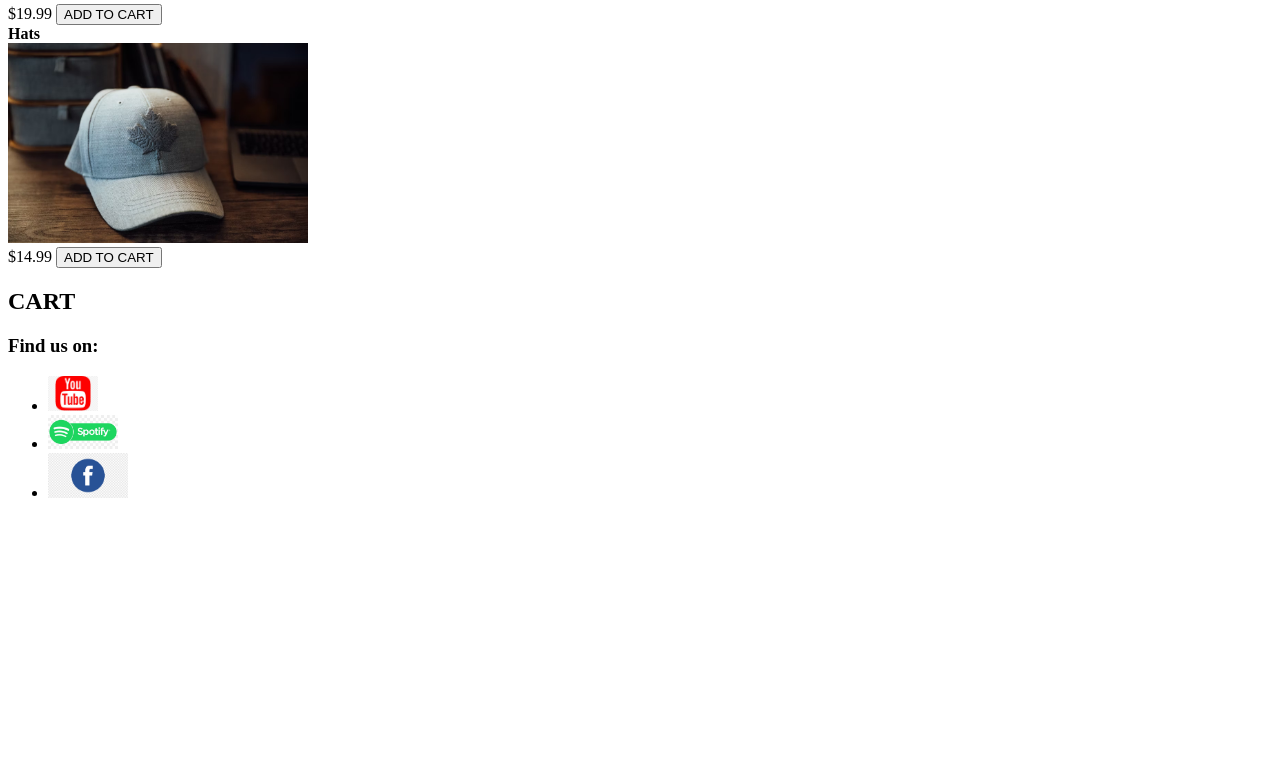
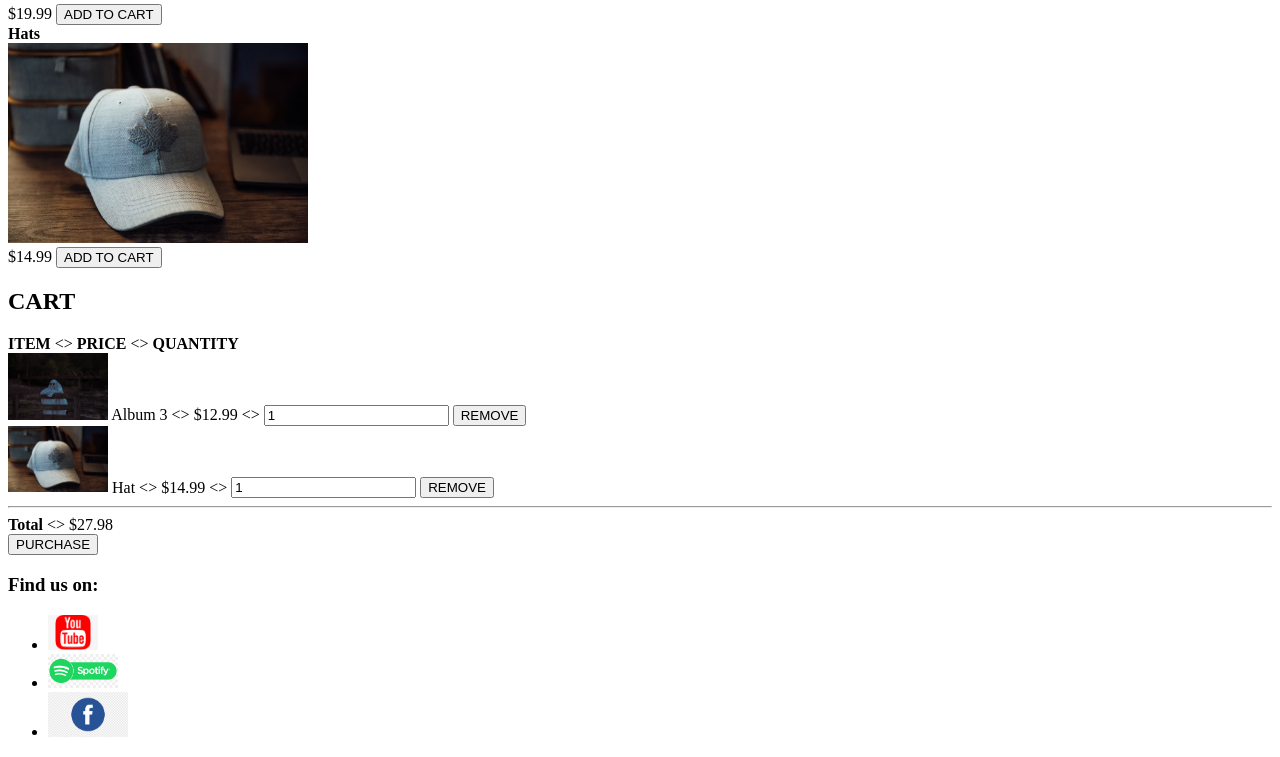
Before and after one commit to Rubeus0/band_website, a plain HTML site: page store.html in a window 1280 px wide. Shown: the part 1789-2546 px from the top of the page. Before the commit the page ends 2307 px from the top, so only its background shows below. Drawn offline with Linux system fonts and the light colour scheme.

Commit message:
Add cart section
Add item, price, and quantity. Input options made available

```diff
--- a/store.html
+++ b/store.html
@@ -90,8 +90,41 @@
 
         <section>
             <h2>CART</h2>
+        <div>
+            <strong>ITEM</strong>
+            &lt;&gt;
+            <strong>PRICE</strong>
+            &lt;&gt;
+             <strong>QUANTITY</strong>
+         </div>
+         <div>
+            <img src="images/albums/album3.png" width="100px" height="auto">
+            <span>Album 3</span>
+            &lt;&gt;
+            <span>$12.99</span>
+            &lt;&gt;
+            <input type="number" value="1">
+            <button role="button">REMOVE</button>
+         </div>
+         <div>
+            <img src="images/merch/merch-item-2.png" width="100px" height="auto">
+            <span>Hat</span>
+            &lt;&gt;
+            <span>$14.99</span>
+            &lt;&gt;
+            <input type="number" value="1">
+            <button role="button">REMOVE</button>
+         </div>
+         <hr>
+         <div>
+            <strong>Total</strong>
+            &lt;&gt;
+            <span>$27.98</span>
+         </div>
+         <div>
+            <button role="button">PURCHASE</button>
+         </div>
         </section>
-
         <footer>
             <h3>Find us on:</h3>
             <ul>
```
